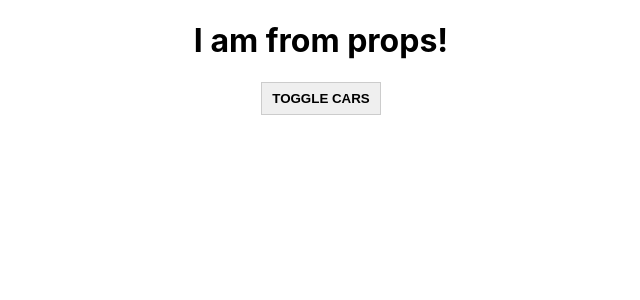
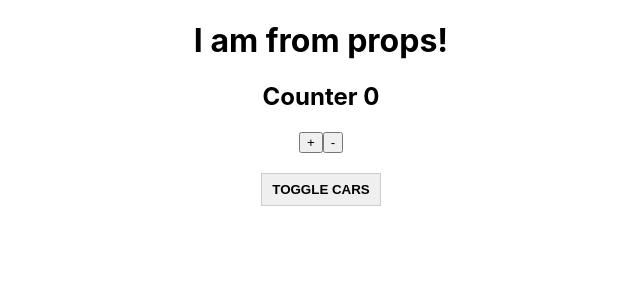
Before and after one commit to kraken1970/cars-react, a React app: page / in a window 1280 px wide. Shown: the top 300 px of the page, without its empty margins (319-959 px from the left). Built offline with nearby package versions, Linux system fonts and the light colour scheme.

Commit message:
error boumdary,  Fragment, sinc state

```diff
--- a/src/App.js
+++ b/src/App.js
@@ -1,5 +1,7 @@
 import React, { Component } from "react";
 import Car from "./Car/Car";
+import ErrorBoundary from "./ErrorBoundary/ErrorBoundary";
+import Counter from "./Counter/Counter";
 import "./App.scss";
 
 class App extends Component {
@@ -60,8 +62,8 @@
     if (this.state.showCars) {
       cars = this.state.cars.map((car, index) => {
         return (
+          <ErrorBoundary key={index}>
             <Car
-            key={index}
               name={car.name}
               year={car.year}
               onChangeName={event => {
@@ -69,6 +71,7 @@
               }}
               onDelete={this.handleDelete.bind(this, index)}
             />
+          </ErrorBoundary>
         );
       });
     }
@@ -78,6 +81,8 @@
       <div style={divStyle}>
         {/* <h1>{this.state.pageTitle}</h1> */}
         <h1>{this.props.title}</h1>
+        <Counter />
+        <br />
         <button onClick={this.toggleCarsHandler} className={"AppButton"}>
           Toggle cars
         </button>
--- a/src/App.scss
+++ b/src/App.scss
@@ -1,4 +1,5 @@
 .AppButton {
+  margin-top: 20px;
   padding: 8px 10px;
   border: 1px solid #ccc;
   font-weight: bold;
--- a/src/Car/Car.jsx
+++ b/src/Car/Car.jsx
@@ -16,12 +16,29 @@
     console.log("Car componentWillUpdate", nextProps, nextState);
   }
 
+  // static getDerivedStateFromProps(nextProps, prevState) {
+  //   console.log("Car getDerivedStateFromProps", nextProps, prevState);
+  //   return prevState;
+  // }
+
   componentDidUpdate() {
     console.log("Car componentDidUpdate");
   }
 
+  // getSnapshotBeforeUpdate() {
+  //   console.log("Car getSnapshotBeforeUpdate");
+  //   return null;
+  // }
+
+  componentWillUnmount() {
+    console.log("Car componentWillUnmount");
+  }
+
   render() {
     console.log("Car render");
+    // if (Math.random() > 0.7) {
+    //   throw new Error("Car random failed");
+    // }
     const inputClasses = [classes.input];
     this.props.name !== ""
       ? inputClasses.push(classes.green)
--- /dev/null
+++ b/src/Counter/Counter.jsx
@@ -0,0 +1,48 @@
+import React, { Component } from "react";
+import Auxiliary from "../hoc/Auxiliary";
+
+export default class Counter extends Component {
+  state = {
+    counter: 0
+  };
+
+  addCounter = () => {
+    // this.setState({ counter: this.state.counter + 1 });
+    this.setState(prevState => {
+      return {
+        counter: prevState.counter + 1
+      };
+    });
+  };
+  // removeCounter = () => {
+  //   this.setState({ counter: this.state.counter - 1 });
+  // };
+  // или тоже внутри jsx
+  render() {
+    return (
+      <>
+        <h2>Counter {this.state.counter} </h2>
+        <button onClick={this.addCounter}>+</button>
+        <button
+          onClick={() => this.setState({ counter: this.state.counter - 1 })}
+        >
+          -
+        </button>
+      </>
+    );
+
+    //изврат через [] в return с обязательным добавлением key
+    // return [
+    //   <h2 key={"1"}>Counter {this.statecounter} </h2>,
+    //   <button key={"2"} onClick={this.addCounter}>
+    //     +
+    //   </button>,
+    //   <button
+    //     key={"3"}
+    //     onClick={() => this.setState({ counter: this.state.counter - 1 })}
+    //   >
+    //     -
+    //   </button>
+    // ];
+  }
+}
--- /dev/null
+++ b/src/ErrorBoundary/ErrorBoundary.js
@@ -0,0 +1,18 @@
+import React, { Component } from "react";
+
+export default class ErrorBoundary extends Component {
+  state = {
+    hasError: false
+  };
+
+  componentDidCatch(error, info) {
+    this.setState({ hasError: true });
+  }
+
+  render() {
+    if (this.state.hasError) {
+      return <h1 style={{ color: "red" }}>InGallid zommaND!!!!!</h1>;
+    }
+    return this.props.children;
+  }
+}
--- /dev/null
+++ b/src/hoc/Auxiliary.js
@@ -0,0 +1,5 @@
+const Auxiliary = props => {
+  return props.children;
+};
+
+export default Auxiliary;
```
Lines whose indentation alone changed are shown as unchanged.
